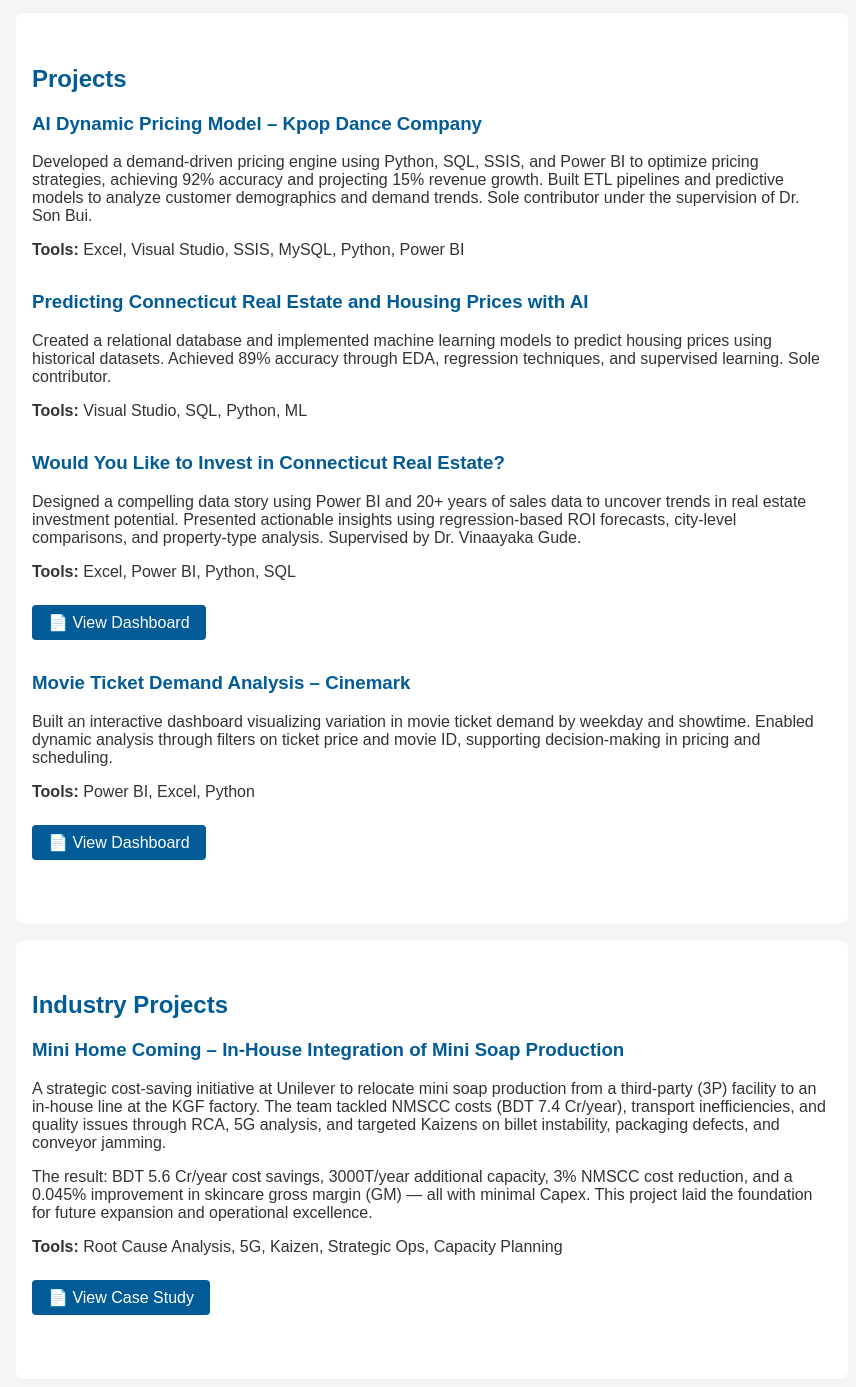
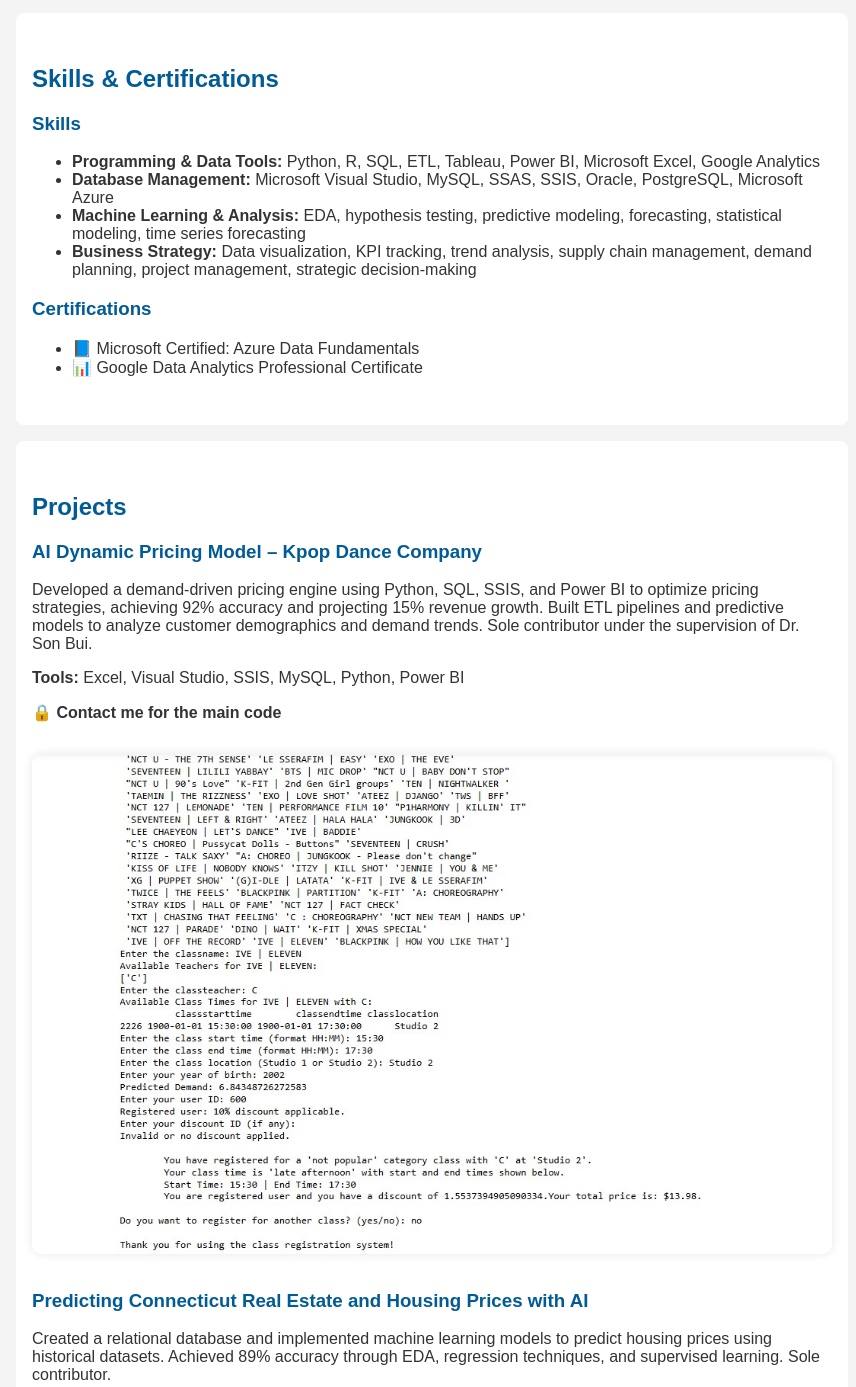
Before and after one commit to Showkat-Portfolio/Showkat-Portfolio-Site, a plain HTML site: page index.html in a window 1280 px wide. Shown: the part 564-1951 px from the top of the page, without its empty margins (208-1064 px from the left). Drawn offline with Linux system fonts and the light colour scheme.

Commit message:
Add files via upload

```diff
--- a/index.html
+++ b/index.html
@@ -62,6 +62,12 @@
       display: inline-block;
       margin-top: 0.5rem;
     }
+    img.project-img {
+      width: 100%;
+      margin-top: 1rem;
+      border-radius: 10px;
+      box-shadow: 0 0 10px rgba(0,0,0,0.1);
+    }
     footer {
       text-align: center;
       padding: 1rem;
@@ -82,12 +88,32 @@
   </section>
 
   <section>
+    <h2>Skills & Certifications</h2>
+
+    <h3>Skills</h3>
+    <ul>
+      <li><strong>Programming & Data Tools:</strong> Python, R, SQL, ETL, Tableau, Power BI, Microsoft Excel, Google Analytics</li>
+      <li><strong>Database Management:</strong> Microsoft Visual Studio, MySQL, SSAS, SSIS, Oracle, PostgreSQL, Microsoft Azure</li>
+      <li><strong>Machine Learning & Analysis:</strong> EDA, hypothesis testing, predictive modeling, forecasting, statistical modeling, time series forecasting</li>
+      <li><strong>Business Strategy:</strong> Data visualization, KPI tracking, trend analysis, supply chain management, demand planning, project management, strategic decision-making</li>
+    </ul>
+
+    <h3>Certifications</h3>
+    <ul>
+      <li>📘 Microsoft Certified: Azure Data Fundamentals</li>
+      <li>📊 Google Data Analytics Professional Certificate</li>
+    </ul>
+  </section>
+
+  <section>
     <h2>Projects</h2>
 
     <div class="project">
       <h3>AI Dynamic Pricing Model – Kpop Dance Company</h3>
       <p>Developed a demand-driven pricing engine using Python, SQL, SSIS, and Power BI to optimize pricing strategies, achieving 92% accuracy and projecting 15% revenue growth. Built ETL pipelines and predictive models to analyze customer demographics and demand trends. Sole contributor under the supervision of Dr. Son Bui.</p>
       <p><strong>Tools:</strong> Excel, Visual Studio, SSIS, MySQL, Python, Power BI</p>
+      <p><strong>🔒 Contact me for the main code</strong></p>
+      <img src="project1.jpg" alt="Sample Output - Project 1" class="project-img">
     </div>
 
     <div class="project">
@@ -130,7 +156,9 @@
 
   <section>
     <h2>Contact</h2>
-    <p>Email: <a href="mailto:mjamil@leomail.tamuc.edu">mjamil@leomail.tamuc.edu</a></p>
+    <p>Email 1: <a href="mailto:mjamil@leomail.tamuc.edu">mjamil@leomail.tamuc.edu</a></p>
+    <p>Email 2: <a href="mailto:jamilabrar96@gmail.com">jamilabrar96@gmail.com</a></p>
+    <p><a class="button" href="mailto:mjamil@leomail.tamuc.edu">📨 Contact Me</a></p>
     <p>LinkedIn: <a href="https://www.linkedin.com/in/showkat-jamil-7839001aa/" target="_blank">showkat-jamil-7839001aa</a></p>
   </section>
 
```
Also changed, not shown: project1.jpg (added).
